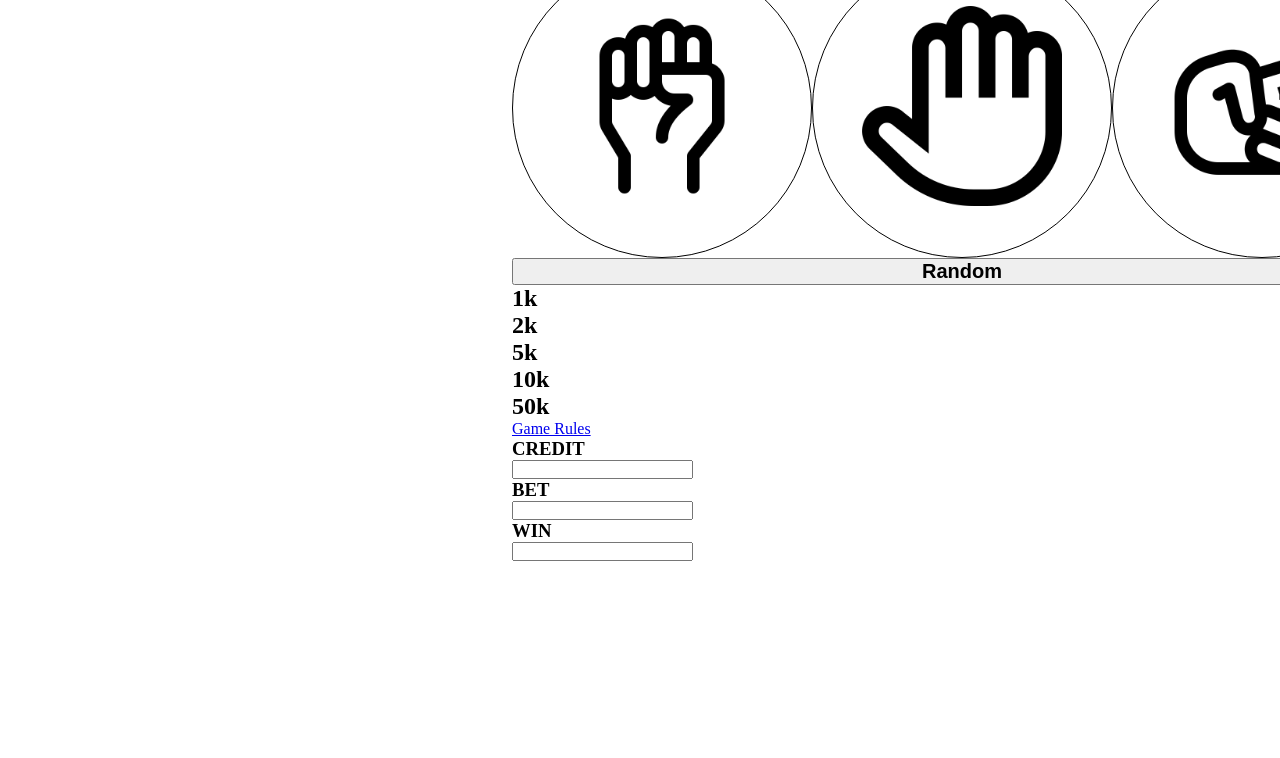
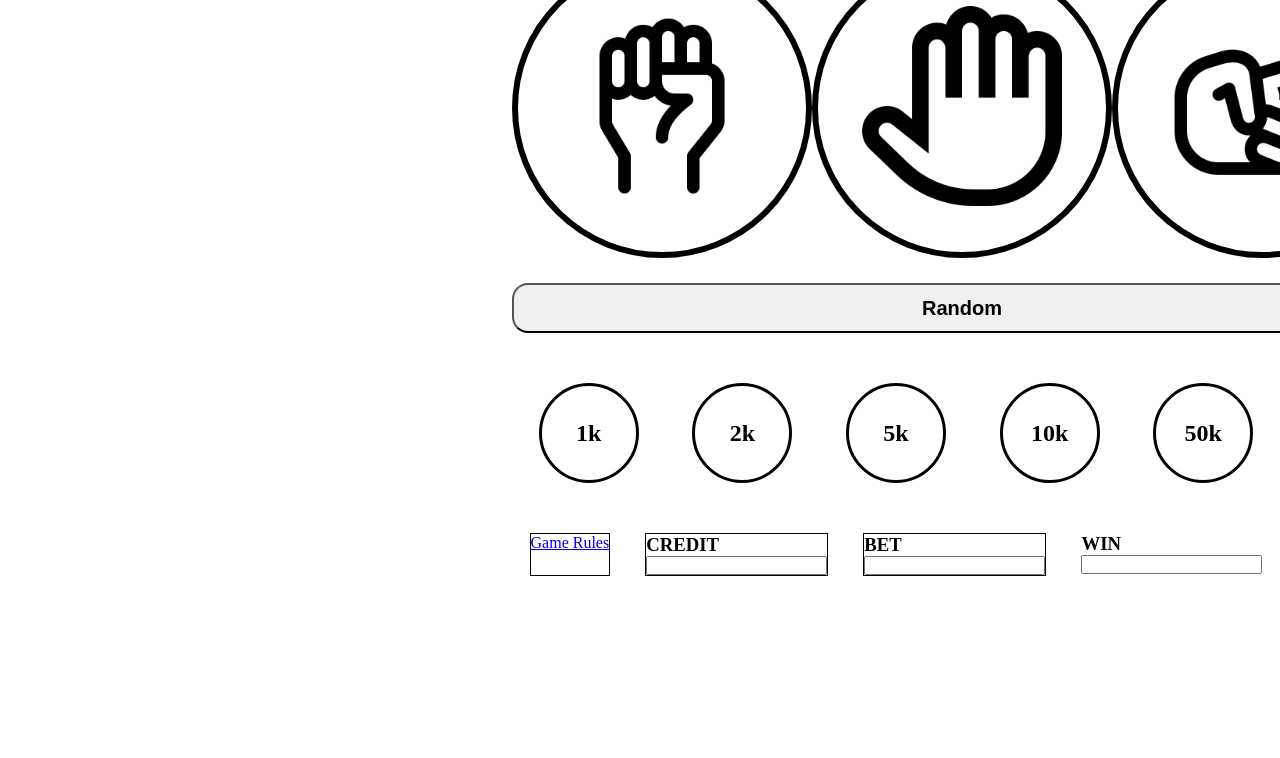
Before and after one commit to mahatmaArrayyan/Rock-Paper-Scissors-2.0, a plain HTML site: page index.html in a window 1280 px wide. Shown: the part 42-800 px from the top of the page. Drawn offline with Linux system fonts and the light colour scheme.

Commit message:
finishing touch for today, we continue tomorrow

```diff
--- a/index.html
+++ b/index.html
@@ -33,24 +33,24 @@
                 </button>
             </div>
             <div class="bet-amounts">
-                <div id="one">
+                <div class="bet" id="one">
                     <h2>1k</h2>
                 </div>
-                <div id="two">
+                <div class="bet" id="two">
                     <h2>2k</h2>
                 </div>
-                <div id="five">
+                <div class="bet" id="five">
                     <h2>5k</h2>
                 </div>
-                <div id="ten">
+                <div class="bet" id="ten">
                     <h2>10k</h2>
                 </div>
-                <div id="fifty">
+                <div class="bet" id="fifty">
                     <h2>50k</h2>
                 </div>
             </div>
             <div class="informations">
-                <div class="frame">
+                <div class="frame game-rules">
                     <a href="game-rules.html" class="game-rules">Game Rules</a>
                 </div>
                 <div class="frame">
--- a/style.css
+++ b/style.css
@@ -13,15 +13,21 @@ main{
     width: 40%;
 }
 
+/* player section */
 .player{
     width: 60%;
 }
+
+/* rock paper scissors */
 .rps-choises{
     display: grid;
     grid-template-columns: repeat(3, 1fr);
+    margin-bottom: 50px;
 }
 #random{
     grid-column: span 3;
+    height: 50px;
+    border-radius: 16px;
 }
 .rps-logo img{
     width: 200px;
@@ -30,8 +36,34 @@ main{
     display: flex;
     justify-content: center;
     align-items: center;
-    border: 1px solid black;
+    border: 6px solid black;
     width: 300px;
     height: 300px;
     border-radius: 50%;
+    margin-bottom: 25px;
 }
+
+/* bet amounts */
+.bet-amounts{
+    display: flex;
+    justify-content: space-around;
+    margin-bottom: 50px;
+}
+.bet{
+    width: 100px;
+    height: 100px;
+    border: 3px solid black;
+    border-radius: 50%;
+    display: flex;
+    align-items: center;
+    justify-content: center;
+}
+
+/* informations */
+.informations{
+    display: flex;
+    justify-content: space-around;
+}
+.frame{
+    border: 1px solid black;
+}
```
